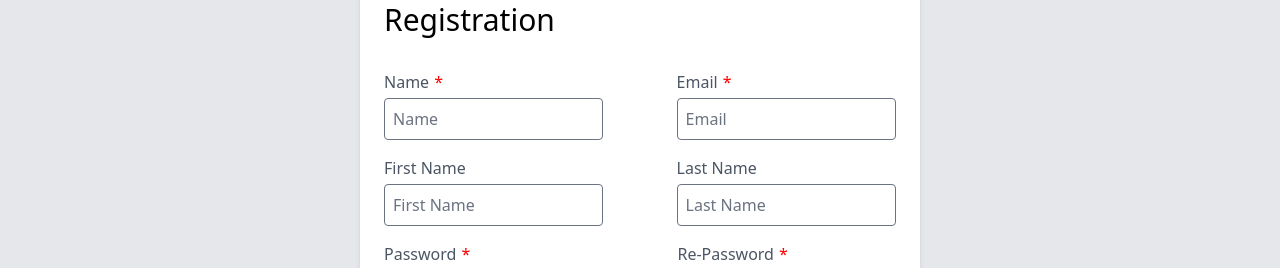
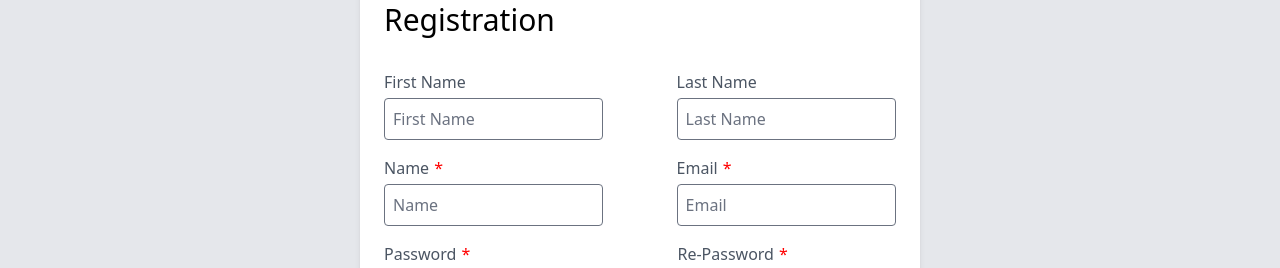
Before and after one commit to gwhoami/gwhoami, a React (Create React App) app in the folder react-gwhoami/: page /home/signin in a window 1280 px wide. Shown: the part 164-432 px from the top of the page. Built offline with nearby package versions, Linux system fonts and the light colour scheme; no server answers.

Commit message:
Update register.js
see the out put of register page

```diff
--- a/react-gwhoami/src/container/register.js
+++ b/react-gwhoami/src/container/register.js
@@ -71,19 +71,22 @@ const RegisterUser = React.memo(() => {
                         <div><h1 className="mb-8 text-3xl">Registration</h1></div>
                         <div class="flex ...">
                             <div class="w-1/2 ... ">
-                                <InputText styleClass="flex flex-col mb-4" formKey="name" formRef={regRef} uiRefresh={ui} label="Name" placeholder="Name" required="Name is required" />
+                            <InputText styleClass="flex flex-col mb-4" formKey="First Name" formRef={regRef} uiRefresh={ui} label="First Name" placeholder="First Name" />
+
                             </div>
                             <div class="w-1/6 ... "></div>
                             <div class="w-1/2 ... ">
-                                <InputEmail styleClass="flex flex-col mb-4" formKey="username" formRef={regRef} uiRefresh={ui} label="Email" placeholder="Email" required="Email is required" /></div>
+                            <InputEmail styleClass="flex flex-col mb-4" formKey="Last Name" formRef={regRef} uiRefresh={ui} label="Last Name" placeholder="Last Name" /></div>
+
                         </div>
                         <div class="flex ...">
                             <div class="w-1/2 ... ">
-                                <InputText styleClass="flex flex-col mb-4" formKey="First Name" formRef={regRef} uiRefresh={ui} label="First Name" placeholder="First Name" />
+                            <InputText styleClass="flex flex-col mb-4" formKey="name" formRef={regRef} uiRefresh={ui} label="Name" placeholder="Name" required="Name is required" />
                             </div>
                             <div class="w-1/6 ... "></div>
                             <div class="w-1/2 ... ">
-                                <InputEmail styleClass="flex flex-col mb-4" formKey="Last Name" formRef={regRef} uiRefresh={ui} label="Last Name" placeholder="Last Name" /></div>
+                            <InputEmail styleClass="flex flex-col mb-4" formKey="username" formRef={regRef} uiRefresh={ui} label="Email" placeholder="Email" required="Email is required" /></div>
+
                         </div>
                         <div class="flex ...">
                             <PasswordCheck styleClass="flex flex-col mb-4" formKey="password" ui={ui} formRef={regRef} uiRefresh={ui} />
```
